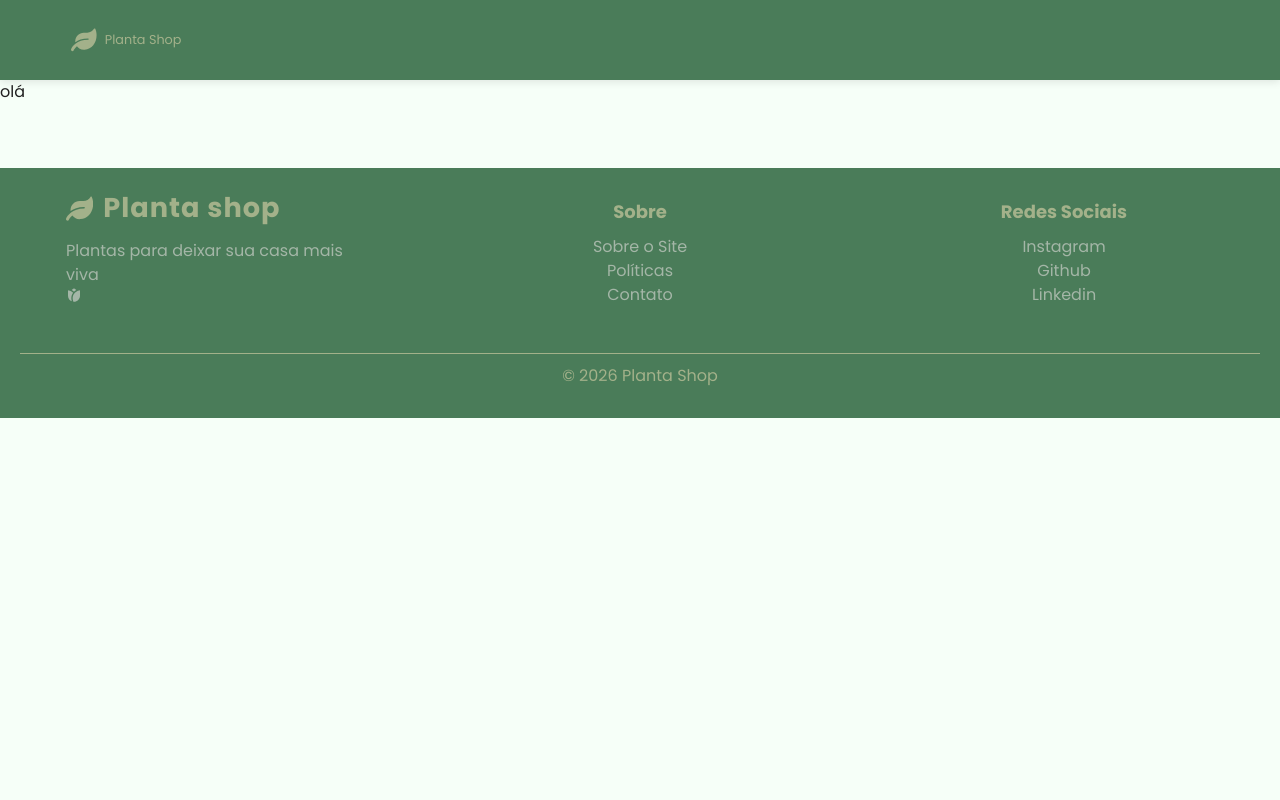
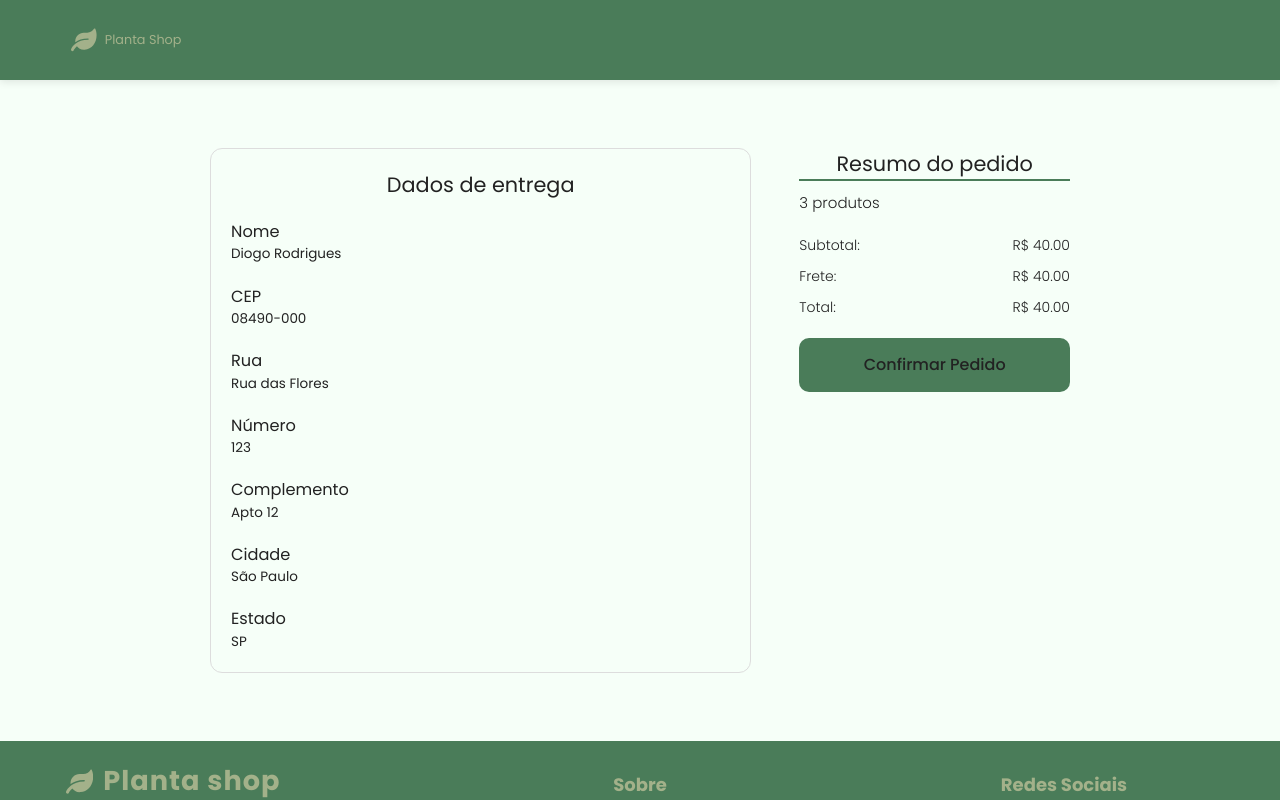
Before and after one commit to DiogoIV/My_store, a React (Vite) app: page /checkout in a window 1280 px wide. Shown: the top 800 px of the page. Built offline with nearby package versions, Linux system fonts and the light colour scheme.

Commit message:
checkout

```diff
--- a/src/componentes/Footer/Footer.css
+++ b/src/componentes/Footer/Footer.css
@@ -23,7 +23,7 @@
     gap: 2rem;
     min-height: 250px;
     background-color: var( --green-primary);
-    margin-top: 4rem;
+
 
 }
 
--- a/src/pages/Cart/Cart.css
+++ b/src/pages/Cart/Cart.css
@@ -21,14 +21,15 @@
 /*carrinho*/
 
 .container-carrinho {
-    display: grid;
-    grid-template-columns: 2fr 1fr;
+    display: flex;
+    justify-content: center;
     gap: 30px;
 
     width: 100%;
-    max-width: 1100px;
+    max-width: 1000px;
 
-    align-items: start;
+
+
 }
 
 
@@ -38,7 +39,7 @@
     display: flex;
     flex-direction: column;
     gap: 1.5rem;
-
+    flex: 2 1 350px;
 
 
 }
@@ -51,6 +52,7 @@
     display: flex;
     align-items: center;
     gap: 20px;
+
 
     max-width: 100%;
     overflow: hidden;
@@ -96,10 +98,12 @@ div.item-titulo h3 {
     display: flex;
     flex-direction: column;
     gap: 15px;
-    min-width: 0;
+
     position: sticky;
     top: 20px;
     overflow-wrap: break-word;
+    flex: 1;
+    min-width: 160px;
 }
 
 .resumo-carrinho h2 {
@@ -234,3 +238,13 @@ div.item-titulo h3 {
 .valor-frete {
     font-size: 12px;
 }
+
+
+
+/*media*/
+
+@media (max-width: 600px) {
+    .container-carrinho {
+
+    }
+}
--- a/src/pages/Cart/Cart.jsx
+++ b/src/pages/Cart/Cart.jsx
@@ -203,12 +203,12 @@ function Cart() {
                                 </Link>
                             </>
 
-                        ): (
+                        ) : (
                             <>
                                 <div className="carrinho-vazio">
 
                                     <div className="desc-resumo">
-                                        <h3><IoCartOutline/> Carrinho vazio</h3>
+                                        <h3><IoCartOutline /> Carrinho vazio</h3>
                                         <p>Você ainda não adicionou produtos.</p>
                                     </div>
 
--- /dev/null
+++ b/src/pages/Checkout/Checkout.css
@@ -0,0 +1,97 @@
+
+
+.container-checkout {
+    display: flex;
+    justify-content: space-around;
+
+
+    max-width: 900px;
+    margin: 3rem auto;
+    gap: 3rem;
+    padding: 20px;
+}
+
+/*info-entregas*/
+
+.container-checkout .info-entregas {
+    display: flex;
+    flex-direction: column;
+    padding: 20px;
+    border-radius: 12px;
+    border: 1px solid #ddd;
+    background: #ffffff00;
+    flex: 2 1 300px;
+    gap: 20px;
+}
+
+.info-entregas h2, .resumo-pedido h2 {
+    text-align: center;
+    font-weight: 400;
+    font-size: 1.3em;
+}
+
+.intens-entregas {
+
+    font-size: 13.5px;
+
+}
+
+.intens-entregas h3 {
+    font-weight: 400;
+    font-size: 1.2em;
+
+
+
+}
+
+/*resumo-pedido*/
+
+section.resumo-pedido {
+    position: sticky;
+    top: 20px;
+
+    display: flex;
+    flex-direction: column;
+    gap: 10px;
+    flex: 1 1 150px;
+
+
+
+}
+
+section.resumo-pedido h2 {
+    border-bottom: 2px solid var(--green-primary);
+
+}
+
+.produtos-quantidade span {
+    font-weight: 300;
+    font-size: 15px;
+}
+
+.resumo-pedido .resumo-valores p{
+    display: flex;
+    justify-content: space-between;
+
+    margin: 10px 0;
+    gap: 10px;
+    font-weight: 200;
+    font-size: 14px;
+}
+
+.link-confirmar button {
+    font-family: inherit;
+    font-weight: 500;
+
+    background-color: var(--green-primary);
+    cursor: pointer;
+    width: 100%;
+    padding: 15px;
+    border-radius: 10px;
+
+    transition: .3s ease;
+}
+
+.link-confirmar button:hover {
+    transform: translateY(-2px);
+}
--- a/src/pages/Checkout/Checkout.jsx
+++ b/src/pages/Checkout/Checkout.jsx
@@ -1,12 +1,74 @@
+import { Link } from "react-router-dom"
+import './Checkout.css'
+
+function Checkout() {
+
+    return (
+        <>
+            <main className="container-checkout">
+
+                <section className="info-entregas">
+
+                    <h2 className="titulo-entregas ">Dados de entrega</h2>
+
+                    <div className="intens-entregas">
+                        <h3>Nome</h3>
+                        <p>Diogo Rodrigues</p>
+                    </div>
+
+                    <div className="intens-entregas">
+                        <h3>CEP</h3>
+                        <p>08490-000</p>
+                    </div>
+
+                    <div className="intens-entregas">
+                        <h3>Rua</h3>
+                        <p>Rua das Flores</p>
+                    </div>
+
+                    <div className="intens-entregas">
+                        <h3>Número</h3>
+                        <p>123</p>
+                    </div>
+
+                    <div className="intens-entregas">
+                        <h3>Complemento</h3>
+                        <p>Apto 12</p>
+                    </div>
+
+                    <div className="intens-entregas">
+                        <h3>Cidade</h3>
+                        <p>São Paulo</p>
+                    </div>
+
+                    <div className="intens-entregas">
+                        <h3>Estado</h3>
+                        <p>SP</p>
+                    </div>
+
+                </section>
+
+                <section className="resumo-pedido">
+
+                    <h2>Resumo do pedido</h2>
+
+                    <div className="produtos-quantidade">
+                        <span>3 produtos</span>
+                    </div>
+
+                    <div className="resumo-valores">
+                        <p>Subtotal: <span>R$ {(40).toFixed(2)}</span></p>
+                        <p>Frete: <span>R$ {(40).toFixed(2)}</span></p>
+                        <p>Total: <span>R$ {(40).toFixed(2)}</span></p>
+                    </div>
+
+                    <Link tp="#" className="link-confirmar">
+                        <button>Confirmar Pedido</button>
+                    </Link>
 
 
 
-function Checkout () {
-
-    return (
-        <>
-            <main>
-                <h1>olá</h1>
+                </section>
             </main>
         </>
     )
--- a/src/styles/global.css
+++ b/src/styles/global.css
@@ -27,6 +27,9 @@
 
 
 body {
+    display: flex;
+    flex-direction: column;
+
     overflow-x: hidden;
     font-family: var(--font-poppins);
     background-color: var(--background);
```
